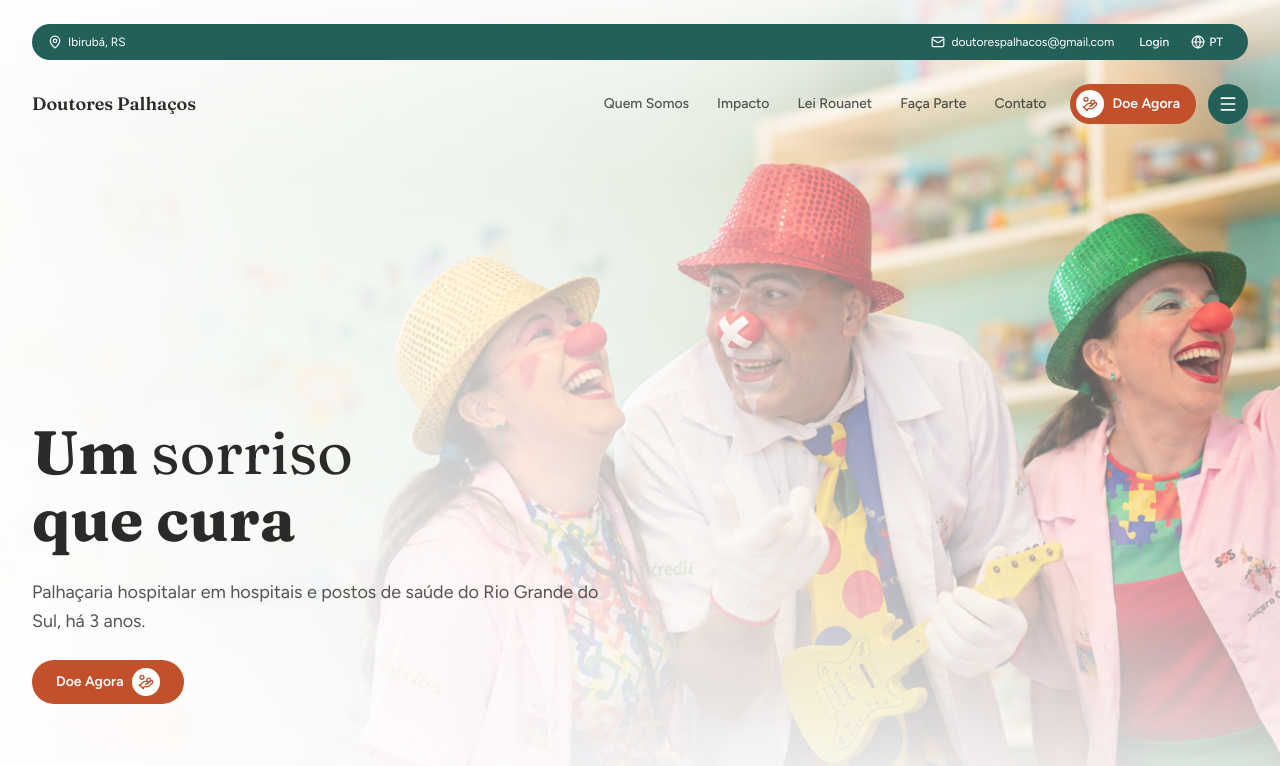
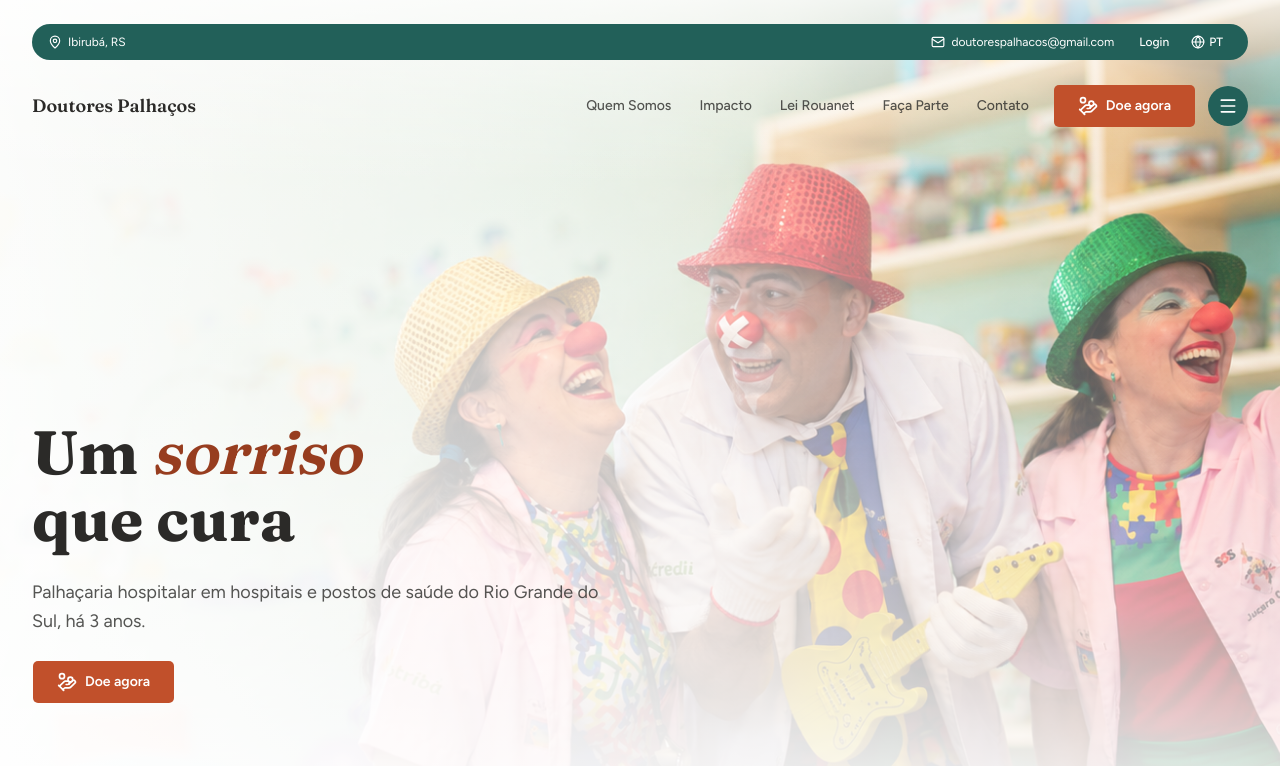
Before and after one commit to SoulHiro/DoctorSite, a Next.js app: page / in a window 1280 px wide. Shown: the top 766 px of the page. Built offline with nearby package versions, Linux system fonts and the light colour scheme.

Commit message:
feat(ui): add Eyebrow, SectionHeading, AccentWord, Stat and Wordmark
DonateButton becomes the standard primary button with the HandCoins
icon, and the hero accent word uses AccentWord.

```diff
--- a/app/(site)/(home)/_components/hero.tsx
+++ b/app/(site)/(home)/_components/hero.tsx
@@ -1,6 +1,7 @@
 import Image from "next/image";
 
 import { Container } from "@/components/layout/container";
+import { AccentWord } from "@/components/shared/accent-word";
 import { DonateButton } from "@/components/shared/donate-button";
 
 export function Hero() {
@@ -29,7 +30,7 @@
       <Container className="relative z-10 pb-16 sm:pb-20 lg:pb-24">
         <div className="flex max-w-xl flex-col items-start gap-6">
           <h1 className="text-balance font-heading text-[clamp(2.5rem,5.5vw,3.815rem)] leading-[1.1] font-bold text-foreground">
-            Um <span className="font-accent font-normal">sorriso</span> que cura
+            Um <AccentWord>sorriso</AccentWord> que cura
           </h1>
 
           <p className="text-pretty text-lg leading-relaxed text-foreground/80">
@@ -37,7 +38,7 @@
             do Sul, há 3 anos.
           </p>
 
-          <DonateButton iconPosition="right" className="h-11 px-6" />
+          <DonateButton />
         </div>
       </Container>
     </section>
--- a/app/(site)/_components/site-header.tsx
+++ b/app/(site)/_components/site-header.tsx
@@ -57,10 +57,7 @@
                 ))}
               </nav>
 
-              <DonateButton
-                iconPosition="left"
-                className="hidden shrink-0 md:inline-flex"
-              />
+              <DonateButton className="hidden md:inline-flex" />
             </div>
           </div>
 
--- /dev/null
+++ b/components/shared/accent-word.tsx
@@ -0,0 +1,12 @@
+import { cn } from "@/lib/utils"
+
+/**
+ * Uma única palavra de destaque dentro de um título, em Fraunces itálica com
+ * WONK. No máximo uma por página. Sobre fundo de marca, troque a cor por
+ * text-primary-subtle via className.
+ */
+export function AccentWord({ className, ...props }: React.ComponentProps<"em">) {
+  return (
+    <em className={cn("accent-word text-primary-active", className)} {...props} />
+  )
+}
--- a/components/shared/donate-button.tsx
+++ b/components/shared/donate-button.tsx
@@ -1,37 +1,14 @@
 import { HandCoins } from "lucide-react"
 
 import { cn } from "@/lib/utils"
+import { buttonVariants } from "@/components/ui/button"
 
-type DonateButtonProps = {
-  iconPosition?: "left" | "right"
-  className?: string
-}
-
-export function DonateButton({
-  iconPosition = "left",
-  className,
-}: DonateButtonProps) {
-  const icon = (
-    <span
-      className="flex size-7 items-center justify-center rounded-full bg-white text-primary"
-      aria-hidden="true"
-    >
-      <HandCoins className="size-4" />
-    </span>
-  )
-
+/** CTA "Doe agora": o botão primário padrão com o ícone de doação. */
+export function DonateButton({ className }: { className?: string }) {
   return (
-    <a
-      href="#contato"
-      className={cn(
-        "inline-flex items-center gap-2 rounded-full bg-primary py-1.5 text-sm font-semibold text-primary-foreground transition-colors hover:bg-primary-hover focus-visible:outline-none focus-visible:ring-3 focus-visible:ring-ring/50",
-        iconPosition === "left" ? "pr-4 pl-1.5" : "pr-1.5 pl-4",
-        className
-      )}
-    >
-      {iconPosition === "left" && icon}
-      Doe Agora
-      {iconPosition === "right" && icon}
+    <a href="#contato" className={cn(buttonVariants(), className)}>
+      <HandCoins aria-hidden="true" />
+      Doe agora
     </a>
   )
 }
--- /dev/null
+++ b/components/shared/eyebrow.tsx
@@ -0,0 +1,20 @@
+import { cn } from "@/lib/utils"
+
+type EyebrowProps = React.ComponentProps<"p"> & {
+  /** `brand` para usar sobre fundo secondary-active. */
+  tone?: "default" | "brand"
+}
+
+/** Rótulo curto em maiúsculas acima de um título. */
+export function Eyebrow({ tone = "default", className, ...props }: EyebrowProps) {
+  return (
+    <p
+      className={cn(
+        "text-caption uppercase",
+        tone === "brand" ? "text-primary-subtle" : "text-secondary-active",
+        className
+      )}
+      {...props}
+    />
+  )
+}
--- /dev/null
+++ b/components/shared/section-heading.tsx
@@ -0,0 +1,54 @@
+import { cn } from "@/lib/utils"
+import { Eyebrow } from "@/components/shared/eyebrow"
+
+type SectionHeadingProps = {
+  eyebrow?: string
+  title: React.ReactNode
+  description?: React.ReactNode
+  align?: "start" | "center"
+  as?: "h2" | "h3"
+  /** `brand` para usar sobre fundo secondary-active. */
+  tone?: "default" | "brand"
+  className?: string
+}
+
+/** Abertura padrão de seção: eyebrow opcional, título e uma descrição curta. */
+export function SectionHeading({
+  eyebrow,
+  title,
+  description,
+  align = "start",
+  as: Heading = "h2",
+  tone = "default",
+  className,
+}: SectionHeadingProps) {
+  return (
+    <div
+      className={cn(
+        "flex max-w-xl flex-col gap-3",
+        align === "center" && "mx-auto items-center text-center",
+        className
+      )}
+    >
+      {eyebrow && <Eyebrow tone={tone}>{eyebrow}</Eyebrow>}
+      <Heading
+        className={cn(
+          "font-heading font-semibold text-balance",
+          Heading === "h2" ? "text-h3 md:text-h2" : "text-h4 md:text-h3"
+        )}
+      >
+        {title}
+      </Heading>
+      {description && (
+        <p
+          className={cn(
+            "max-w-prose",
+            tone === "brand" ? "text-primary-foreground" : "text-muted-foreground"
+          )}
+        >
+          {description}
+        </p>
+      )}
+    </div>
+  )
+}
--- /dev/null
+++ b/components/shared/stat.tsx
@@ -0,0 +1,33 @@
+import { cn } from "@/lib/utils"
+
+type StatProps = {
+  /** Já formatado, ex.: "+8.000". */
+  value: string
+  label: string
+  /** `brand` para usar sobre fundo secondary-active. */
+  tone?: "default" | "brand"
+  className?: string
+}
+
+/**
+ * Número de impacto. Renderiza um par <dt>/<dd>: use dentro de um <dl>.
+ * O rótulo vem antes no DOM (leitores de tela leem "anos de atuação: 3"),
+ * mas aparece abaixo do número.
+ */
+export function Stat({ value, label, tone = "default", className }: StatProps) {
+  return (
+    <div className={cn("flex flex-col-reverse gap-1", className)}>
+      <dt
+        className={cn(
+          "max-w-[18ch] text-body-sm",
+          tone === "brand" ? "text-primary-foreground" : "text-muted-foreground"
+        )}
+      >
+        {label}
+      </dt>
+      <dd className="text-h2 font-bold tracking-tight tabular-nums md:text-stat">
+        {value}
+      </dd>
+    </div>
+  )
+}
--- /dev/null
+++ b/components/shared/wordmark.tsx
@@ -0,0 +1,18 @@
+import Link from "next/link"
+
+import { cn } from "@/lib/utils"
+
+/** Marca tipográfica provisória, enquanto não existe logo. Sempre leva à Home. */
+export function Wordmark({ className }: { className?: string }) {
+  return (
+    <Link
+      href="/"
+      className={cn("inline-flex flex-col gap-0.5 rounded-sm text-foreground", className)}
+    >
+      <span className="text-caption text-muted-foreground uppercase">
+        SOS Bom Humor
+      </span>
+      <span className="font-heading text-h5 font-semibold">Doutores Palhaços</span>
+    </Link>
+  )
+}
```
